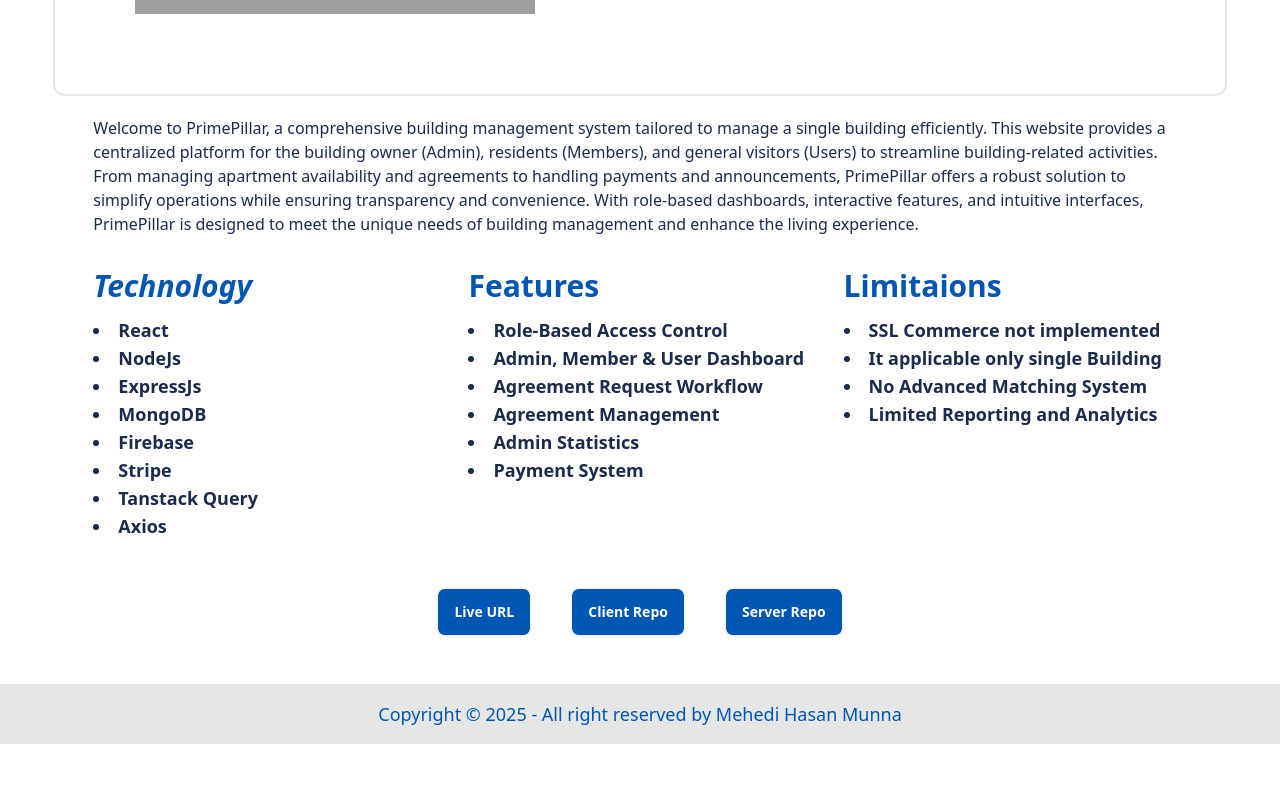
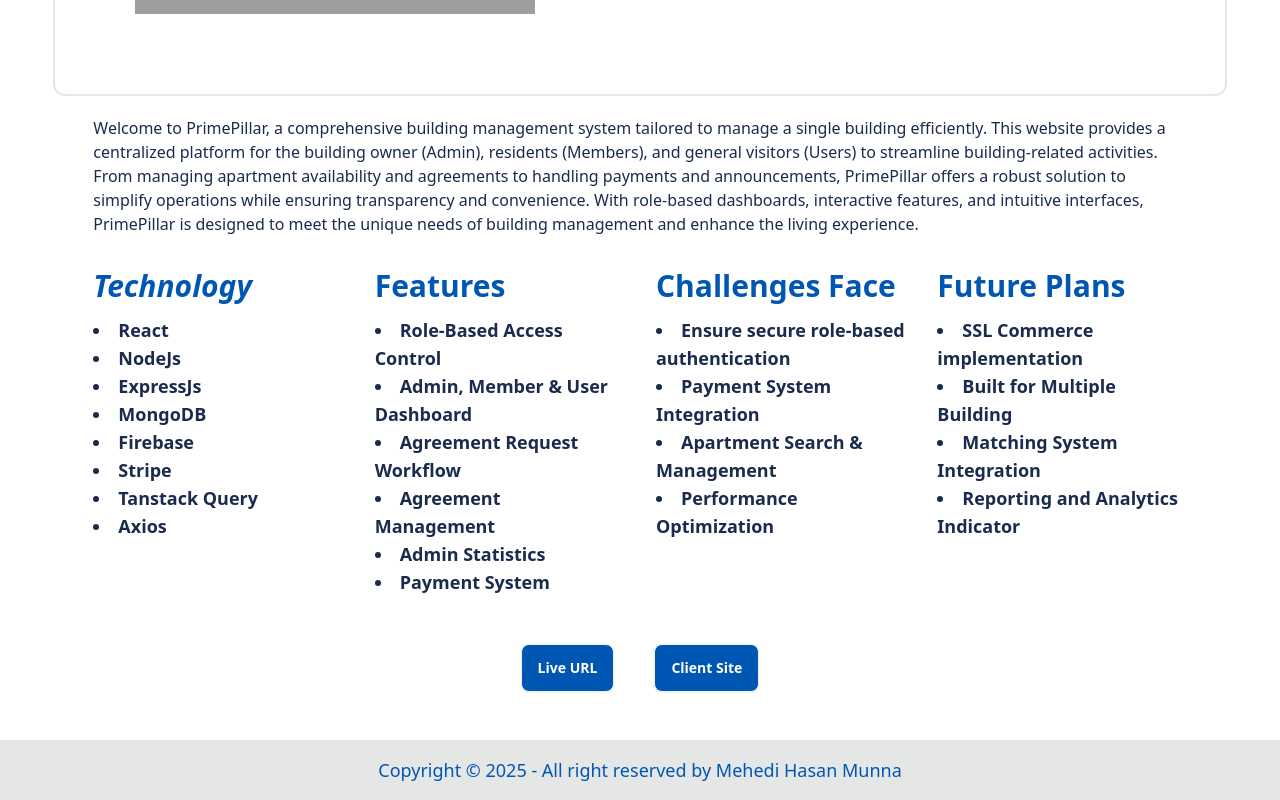
Before and after one commit to munna516/Portfolio, a React (Vite) app: page /project/1 in a window 1280 px wide. Shown: the part 532-1332 px from the top of the page. Before the commit the page ends 1276 px from the top, so only its background shows below. Built offline with nearby package versions, Linux system fonts and the light colour scheme; grey boxes are pictures that could not be loaded.

Commit message:
changes on json file and project part

```diff
--- a/public/allProjects.json
+++ b/public/allProjects.json
@@ -25,11 +25,17 @@
       "Admin Statistics",
       "Payment System"
     ],
-    "limitaion": [
-      "SSL Commerce not implemented",
-      "It applicable only single Building",
-      "No Advanced Matching System",
-      "Limited Reporting and Analytics"
+    "futurePlans": [
+      "SSL Commerce implementation",
+      "Built for Multiple Building",
+      "Matching System Integration",
+      "Reporting and Analytics Indicator"
+    ],
+    "challengesFaced": [
+      "Ensure secure role-based authentication",
+      "Payment System Integration",
+      "Apartment Search & Management",
+      "Performance Optimization"
     ]
   },
   {
@@ -56,11 +62,17 @@
       "Grid & Table Layout",
       "Volunteer Need Post Update & Delete"
     ],
-    "limitaion": [
-      "Role Based User not implemented",
-      "Lack of Communication Tools",
-      "No Advanced Matching System",
-      "Limited Reporting and Analytics"
+    "futurePlans": [
+      "Role Based User implementation",
+      "Communication Tools",
+      "Matching System",
+      "Reporting and Analytics Indicator"
+    ],
+    "challengesFaced": [
+      "JWT Implementation",
+      "Registration & Authentication",
+      "Search & Filtering System",
+      "Performance Optimization"
     ]
   },
   {
@@ -87,11 +99,17 @@
       "Grid & Table Layout",
       "All game review section"
     ],
-    "limitaion": [
-      "Backend did not implemented",
-      "No login and Registration page",
-      "No Payment Features",
+    "futurePlans": [
+      "Game Blog Section",
+      "Login and Registration page",
+      "Payment Features",
       "Review Quality Control"
+    ],
+    "challengesFaced": [
+      "Handling Review Management",
+      "Sorting & Filtering Large Review Data",
+      "Review Authenticity & Quality Control",
+      "User Watchlist Management"
     ]
   },
   {
@@ -115,11 +133,17 @@
       "Watchlist",
       "Sorting product based On Price"
     ],
-    "limitaion": [
-      "Backend did not implemented",
-      "No Login and Registration Feature",
-      "No payment Feature",
-      "Lack of Wishlist Sharing"
+    "futurePlans": [
+      "Backend implementation",
+      "Login and Registration Feature",
+      "payment Feature",
+      "Watchlist Sharing Option"
+    ],
+    "challengesFaced": [
+      "Category-Based Product Organization",
+      "Shopping Cart Management",
+      "Watchlist Feature",
+      "Backend Implementation"
     ]
   }
 ]
--- a/src/Components/Projects/ProjectCard.jsx
+++ b/src/Components/Projects/ProjectCard.jsx
@@ -12,11 +12,11 @@
       <div className="card-body">
         <h2 className="card-title text-xl text-navy font-bold">{name}</h2>
         <div className="card-actions justify-center mt-4">
-          <a href={livelink} target="_blank">
+          {/* <a href={livelink} target="_blank">
             <button className="btn bg-royal-blue text-white hover:bg-navy-light ">
               Live Link
             </button>
-          </a>
+          </a> */}
 
           <Link
             to={`/project/${id}`}
--- a/src/Components/Projects/ProjectDetails.jsx
+++ b/src/Components/Projects/ProjectDetails.jsx
@@ -14,7 +14,8 @@
     server,
     technology,
     features,
-    limitaion,
+    futurePlans,
+    challengesFaced
   } = project || {};
   useEffect(() => {
     fetch("/allProjects.json")
@@ -48,7 +49,7 @@
               {description}
             </h1>
           )}
-          <div className="grid grid-cols-1 md:grid-cols-2 lg:grid-cols-3 gap-8 mt-8  px-3 md:px-5 lg:px-10">
+          <div className="grid grid-cols-1 md:grid-cols-2 lg:grid-cols-4 gap-8 mt-8  px-3 md:px-5 lg:px-10">
             <div className="">
               <h1 className="text-lg md:text-xl lg:text-3xl text-royal-blue  mb-3 font-bold">
                 {" "}
@@ -74,10 +75,21 @@
             </div>
             <div>
               <h1 className="text-lg md:text-xl lg:text-3xl text-royal-blue mb-3 font-bold">
-                Limitaions
+                Challenges Face
               </h1>
-              {limitaion &&
-                limitaion.map((limit, idx) => (
+              {challengesFaced &&
+                challengesFaced.map((challenges, idx) => (
+                  <li key={idx} className="text-lg font-semibold text-navy">
+                    {challenges}
+                  </li>
+                ))}
+            </div>
+            <div>
+              <h1 className="text-lg md:text-xl lg:text-3xl text-royal-blue mb-3 font-bold">
+                Future Plans
+              </h1>
+              {futurePlans &&
+                futurePlans.map((limit, idx) => (
                   <li key={idx} className="text-lg font-semibold text-navy">
                     {limit}
                   </li>
@@ -92,12 +104,7 @@
             </a>
             <a href={client} target="_blank">
               <button className="btn bg-royal-blue text-white hover:bg-navy-light ">
-                Client Repo
-              </button>
-            </a>
-            <a href={server} target="_blank">
-              <button className="btn bg-royal-blue text-white hover:bg-navy-light ">
-                Server Repo
+                Client Site
               </button>
             </a>
           </div>
--- a/src/Components/Skills/SkillCard.jsx
+++ b/src/Components/Skills/SkillCard.jsx
@@ -7,7 +7,7 @@
       <figure className="p-5">
         <img className="w-32 h-24" src={image} alt={name} />
       </figure>
-      <h1 className="flex justify-center py-3 text-xl font-bold text-navy">{name}</h1>
+      <h1 className="flex justify-center py-3 text-xl font-bold text-royal-blue">{name}</h1>
     </div>
   );
 };
--- a/src/Components/Skills/Skills.jsx
+++ b/src/Components/Skills/Skills.jsx
@@ -14,7 +14,7 @@
   return (
     <div id="skills">
       <Title title="Skills"></Title>
-      <div className="grid grid-cols-2 sm:grid-cols-3 md:grid-cols-4 lg:grid-cols-5 xl:grid-cols-6 gap-4">
+      <div className="grid grid-cols-3 sm:grid-cols-4 md:grid-cols-5 lg:grid-cols-6 xl:grid-cols-8 gap-4">
         {allSkill.map((skill) => (
           <SkillCard key={skill.id} skill={skill}></SkillCard>
         ))}
--- a/src/Pages/Navbar/Navbar.jsx
+++ b/src/Pages/Navbar/Navbar.jsx
@@ -5,12 +5,12 @@
   const navOptions = (
     <>
       <li>
-        <a
-          href="#home"
+        <Link
+          to="/"
           className="border-royal-blue hover:border-b-2 rounded-b-sm"
         >
           Home
-        </a>
+        </Link>
       </li>
       <li>
         <a
```
Also changed, not shown: 1 other file (tests, documents, lock files or other folders).
